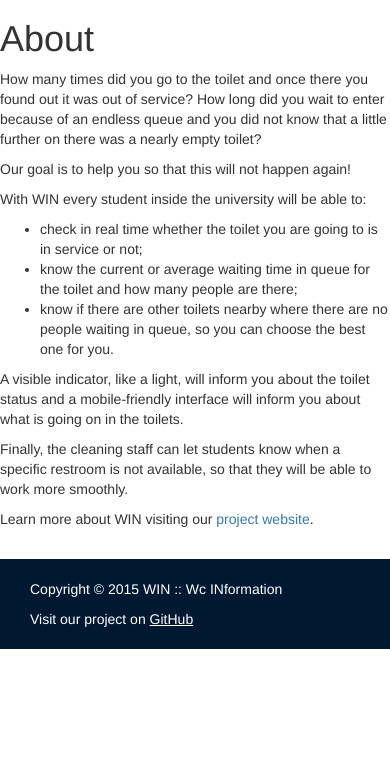
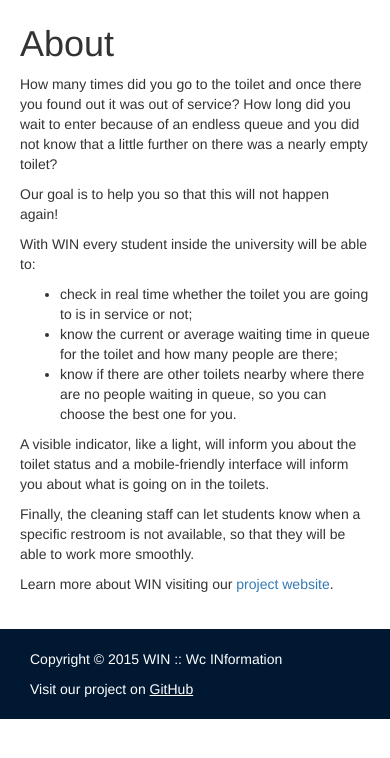
Before and after one commit to AmI-2015/WIN, a Flask app: page /about in a window 390 px wide. Shown: the part 51-809 px from the top of the page. Run offline with Flask 2, Linux system fonts and the light colour scheme; some libraries are stand-ins or nearby versions.

Commit message:
fixed responsive for smartphones

```diff
--- a/src/server/static/style.css
+++ b/src/server/static/style.css
@@ -103,3 +103,13 @@ div.footer-bar a:hover,
 div.footer-bar a:focus {
     color: #61a3d2;
 }
+
+/****************************
+*********RESPONSIVE**********
+****************************/
+
+@media (max-width: 767px) {
+  .row {
+    padding: 5px 20px;
+  }
+}
```
